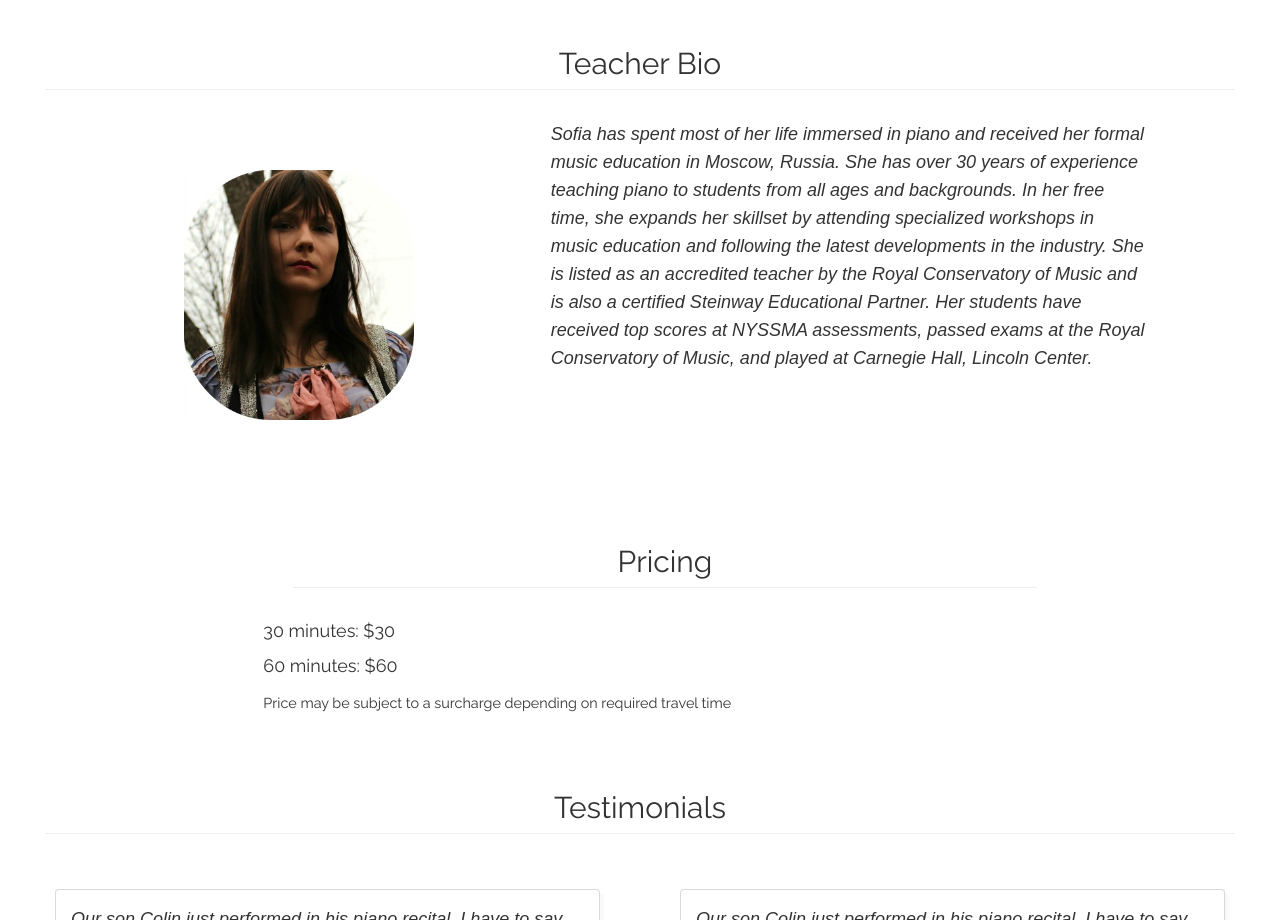
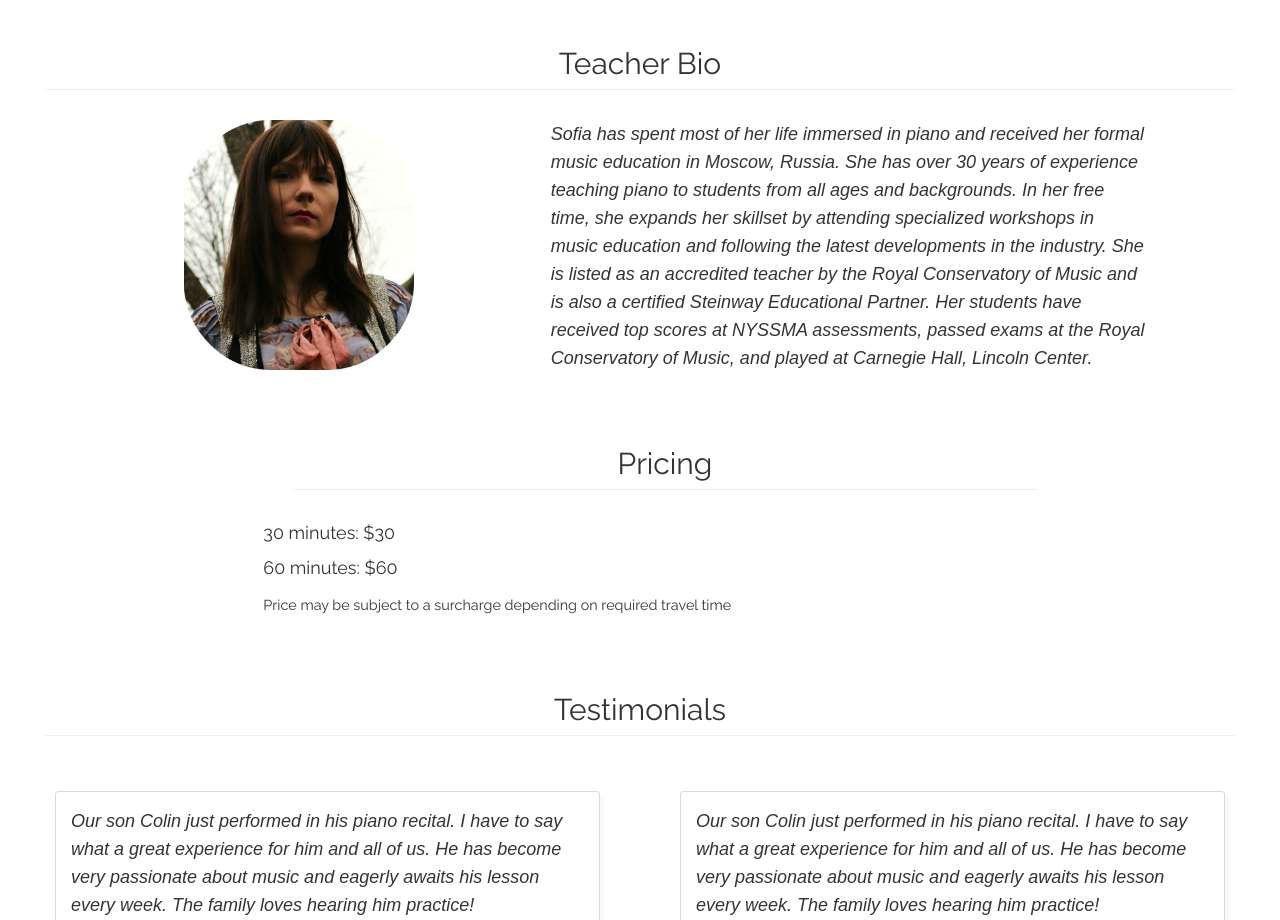
Before and after one commit to KamillaKhabibrakhmanova/syo-piano, a plain HTML site: page index.html in a window 1280 px wide. Shown: the part 965-1885 px from the top of the page. Drawn offline with nearby package versions, Linux system fonts and the light colour scheme; a script that the page names is missing.

Commit message:
headshot style

```diff
--- a/css/style.css
+++ b/css/style.css
@@ -64,7 +64,7 @@
 .headshot {
     height: 250px;
     float: left;
-    margin: 50px;
+    margin: 0 50px;
 }
 
 .testimonials{
```
Also changed, not shown: firebase.json (added).
